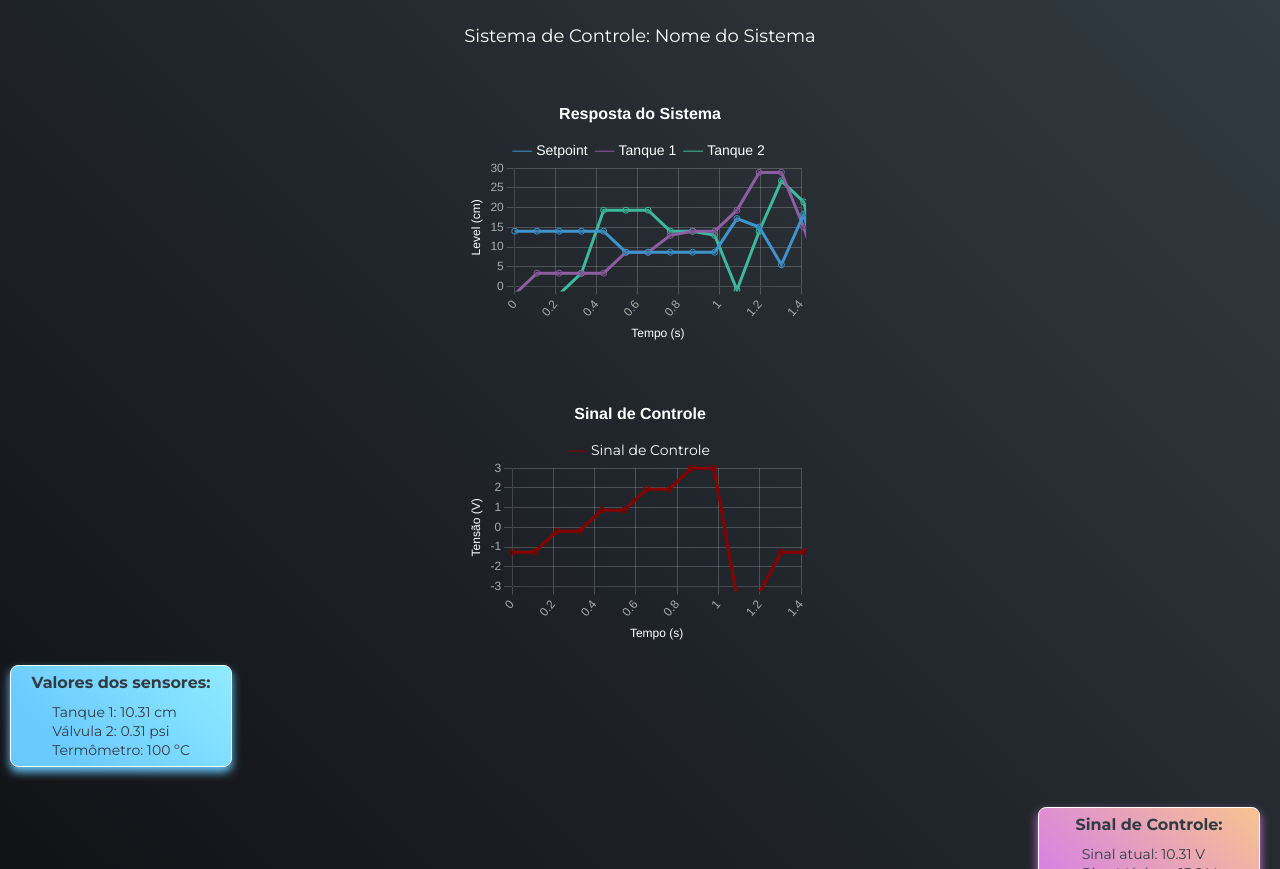
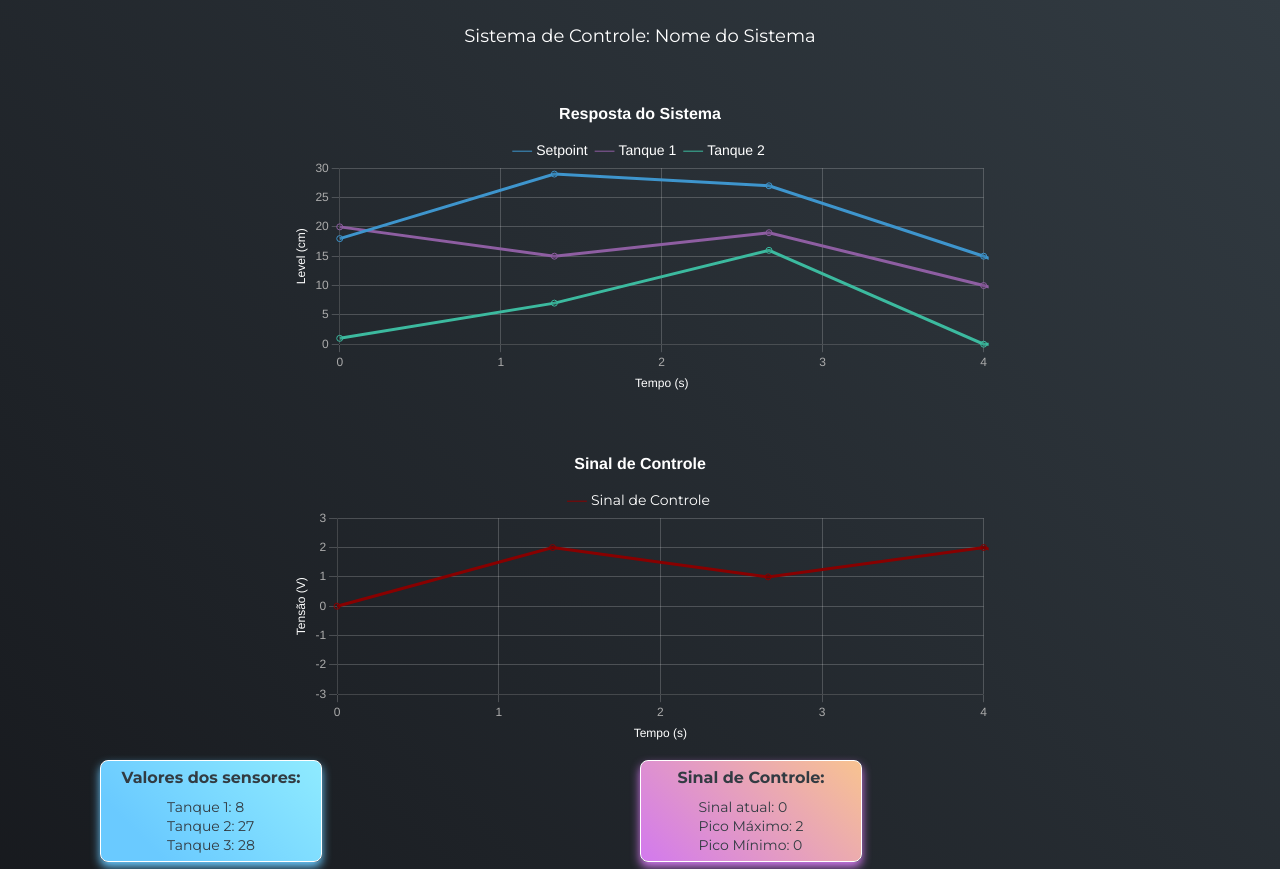
Before and after one commit to MarioSergioCavalcante/Dashboard-Softex, a plain HTML site: page index.html in a window 1280 px wide. Shown: the part 83-952 px from the top of the page. Drawn offline with nearby package versions, Linux system fonts and the light colour scheme.

Commit message:
Resolvendo a responsividade

```diff
--- a/css/style.css
+++ b/css/style.css
@@ -53,6 +53,57 @@ canvas {
   margin: 0 auto;
   margin-top: 50px;
 }
+
+.menu-Sand {
+  display: flex;
+  flex-direction: column;
+  justify-content: center;
+  align-items: center;
+  background: var(--gradiente-fundo);
+  padding: 10px;
+  position: absolute;
+  top: 80px;
+  left: -100vh;
+  transition: 0.5s;
+}
+
+.hidden {
+  left: 0;
+  transition: 0.5s;
+
+}
+
+.menu__titulo {
+  color: var(--cor-fonte);
+  font-size: 18px;
+  font-weight: bold;
+  margin: 10px;
+  padding: 10px;
+}
+
+.menu__lista {
+  display: flex;
+  flex-direction: column;
+
+  justify-items: space-evenly;
+}
+
+.menu__lista--item {
+  color: var(--cor-fonte);
+  border-bottom: 1px solid var(--cor-fonte);
+  display: grid;
+  grid-template-columns: auto 1fr auto;
+  gap: 20px;
+  align-items: space-evenly;
+  margin-top: 10px;
+  align-items: center;
+}
+.informacoes{
+  display: flex;
+  flex-direction: column;
+  margin-top: 5px;
+}
+@media screen and (max-width: 500px) {
   .container__sensores {
     margin: 20px 0 0 10px;
     color: #323b42;
@@ -102,47 +153,70 @@ canvas {
     margin: 5px 0;
   }
 
-.menu-Sand {
+}
+
+@media screen and (min-width: 500px) {
+  .container__sensores {
+    margin: 10px 0 0 100px;
+    color: #323b42;
     display: flex;
     flex-direction: column;
-  justify-content: center;
+    width: 220px;
+    height: 100px;
+    border: 1px solid white;
+    border-radius: 8px;
+    background: linear-gradient(225deg, #8febff, #6acaff 80%);
+    justify-content: space-around;
     align-items: center;
-  background: var(--gradiente-fundo);
-  padding: 10px;
-  position: absolute;
-  top: 80px;
-  left: -100vh;
-  transition: 0.5s;
+    box-shadow: 0px 5px 10px #6acaff;
   }
 
-.hidden {
-  left: 0;
-  transition: 0.5s;
+  .container__titulo {
+    margin-top: 5px;
+    font-weight: bold;
+  }
+  .container__lista--item {
+    font-size: 14px;
+    margin: 5px 0;
+  }
+
+  .container__sinalControle {
+    margin: 0;
+    color: #323b42;
+    display: flex;
+    flex-direction: column;
+    align-self: flex-end;
+    width: 220px;
+    height: 100px;
+    border: 1px solid white;
+    border-radius: 8px;
+    background: linear-gradient(225deg, #f8c390, #d279ee);
+    justify-content: space-around;
+    align-items: center;
+    box-shadow: 0px 5px 10px #d279ee;
+  }
+
+  .container__titulo {
+    margin-top: 5px;
+    font-weight: bold;
+  }
+  .container__lista--item {
+    font-size: 14px;
+    margin: 5px 0;
+  }
+  canvas {
+    width: 700px !important;
+    height: 300px !important;
 
   }
-
-.menu__titulo {
-  color: var(--cor-fonte);
-  font-size: 18px;
-  font-weight: bold;
-  margin: 10px;
-  padding: 10px;
+  .informacoes{
+    display: grid;
+    grid-template-columns: 1fr 1fr;
   }
 
-.menu__lista {
-  display: flex;
-  flex-direction: column;
-
-  justify-items: space-evenly;
+  .dashboard {
+    background: var(--gradiente-fundo);
+    height: 250vh;
   }
 
-.menu__lista--item {
-  color: var(--cor-fonte);
-  border-bottom: 1px solid var(--cor-fonte);
-  display: grid;
-  grid-template-columns: auto 1fr auto;
-  gap: 20px;
-  align-items: space-evenly;
-  margin-top: 10px;
-  align-items: center;
 }
--- a/index.html
+++ b/index.html
@@ -108,13 +108,13 @@
       <div class="grafico">
         <canvas id="SinalDeControle" class="Teste"></canvas>
       </div>
+      <div class="informacoes">
       <div class="container__sensores">
         <p class="container__titulo">Valores dos sensores:</p>
-        <ul class="container__lista">
+        <ul class="container__lista" data-valores-sensores>
           <li class="container__lista--item">
-            <span class="lista--item--titulo" id="Nome__Sensor_1"
-              >Tanque 1: </span
-            >10.31 cm
+            <span class="lista--item--titulo" id="Nome__Sensor_1">Tanque 1: </span>
+            10.31 cm
           </li>
           <li class="container__lista--item">
             <span class="lista--item--titulo" id="Nome__Sensor_2"
@@ -132,23 +132,24 @@
         <p class="container__titulo">Sinal de Controle:</p>
         <ul class="container__lista">
           <li class="container__lista--item">
-            <span class="lista--item--titulo" id="Nome__Sensor_1"
+            <span class="lista--item--titulo" id="lista--item--sinal--atual"
               >Sinal atual: </span
-            >10.31 V
+            ><span data-sinal-atual class="sinal-atual">10.31 V</span>
           </li>
           <li class="container__lista--item">
-            <span class="lista--item--titulo" id="Nome__Sensor_2"
+            <span class="lista--item--titulo" id="lista--item--sinal--pico"
               >Pico Máximo: </span
-            >13.2 V
+            >
+            <span data-sinal-max class="sinal-atual" >10.31</span>
           </li>
           <li class="container__lista--item">
-            <span class="lista--item--titulo" id="Nome__Sensor_3"
+            <span class="lista--item--titulo" id="lista--item--sinal--minimo"
               >Pico Mínimo: </span
-            >-10 V
+            ><span data-sinal-min class="sinal-atual">10.31 V</span>
           </li>
         </ul>
       </div>
-
+    </div>
       <script src="https://cdn.jsdelivr.net/npm/chart.js"></script>
 
       <script src="./js/script.js"></script>
--- a/js/script.js
+++ b/js/script.js
@@ -1,11 +1,12 @@
 const color = "#FFFFFF";
-let dataSetpoint = [15, 15, 15, 15, 15, 10, 10, 10, 10, 10];
-let dataTanque1 = [0, 5, 5, 5, 5, 10, 10, 14, 15, 15];
-let dataTanque2 = [0, 0, 0, 5, 20, 20, 20, 15, 15, 14];
-let labelsX = [0, 0.1, 0.2, 0.3, 0.4, 0.5, 0.6, 0.7, 0.8, 0.9];
-let SinalControle = [-1, -1, 0, 0, 1, 1, 2, 2, 3, 3];
+let dataSetpoint = []//[15, 15, 15, 15, 15, 10, 10, 10, 10, 10];
+let dataTanque1 = []//[0, 5, 5, 5, 5, 10, 10, 14, 15, 15];
+let dataTanque2 = []//[0, 0, 0, 5, 20, 20, 20, 15, 15, 14];
+let labelsX = []//[0, 0.1, 0.2, 0.3, 0.4, 0.5, 0.6, 0.7, 0.8, 0.9];
+let SinalControle = []//[-1, -1, 0, 0, 1, 1, 2, 2, 3, 3];
 let fonte = "Montserrat, sans-serif";
-
+let maximo = -Infinity;
+let minimo = Infinity;
 
 const chart_Resposta = new Chart(document.getElementById("myChart"), {
   type: "line",
@@ -201,7 +202,7 @@ dashboard.addEventListener("click", () => {
   menuItens.classList.remove("hidden");
 });
 
-let tempo = 1;
+let tempo = 0;
 function addData() {
   var x = [
     Math.floor(Math.random() * 30),
@@ -209,21 +210,56 @@ function addData() {
     Math.floor(Math.random() * 30),
   ];
   var i = 0;
-
-  chart_Resposta.data.labels.push(tempo);
+  var controle = Math.floor(Math.random() * 6 - 3);
+  //chart_Resposta.data.labels.push(tempo);
 
   chart_Resposta.data.datasets.forEach((dataset) => {
     dataset.data.push(x[i]);
+    console.log("tempo: ", tempo, "valor: ", x[i], "i: ", i, "controle: ", controle);
     i++;
   });
-  /*  chart_Controle.data.labels.push(tempo);*/
+ chart_Controle.data.labels.push(tempo);
   chart_Controle.data.datasets.forEach((dataset) => {
-    dataset.data.push(Math.floor(Math.random() * 6 - 3));
-    i++;
+    dataset.data.push(controle);
   });
-
+  tempo = Number((tempo +1).toFixed(1));
   chart_Resposta.update();
   chart_Controle.update();
-  tempo = Number((tempo + 0.1).toFixed(1));
+
+  Atualiza(x, controle);
 }
 setInterval(addData, 1000);
+
+const sensor = document.querySelector("[data-valores-sensores]");
+let maxPic = document.querySelector("[data-sinal-max]");
+function Atualiza(sensores, controle) {
+  //const sensores = [Math.floor(Math.random() * 30), Math.floor(Math.random() * 30), Math.floor(Math.random() * 30)];
+  var text = "";
+  for (var i = 0; i < sensores.length; i++) {
+    text =
+      text +
+      '<li class="container__lista--item"><span class="lista--item--titulo" id="Nome__Sensor_' +
+      parseInt(i + 1) +
+      '">Tanque ' +
+      parseInt(i + 1) +
+      ": </span>" +
+      sensores[i] +
+      "</li>";
+  }
+  sensor.innerHTML = text;
+
+  let minPic = document.querySelector("[data-sinal-min]");
+  let sinalAtual = document.querySelector("[data-sinal-atual]");
+  sinalAtual.innerHTML = controle;
+ // console.log(maxPic.innerHTML);
+  if (controle > maximo) {
+    maxPic.innerHTML = controle;
+    maximo = controle;
+  }
+
+  //console.log(minPic.innerHTML);
+  if (controle < minimo) {
+    minimo = controle;
+    minPic.innerHTML = controle;
+  }
+}
```
Lines whose indentation alone changed are shown as unchanged.
